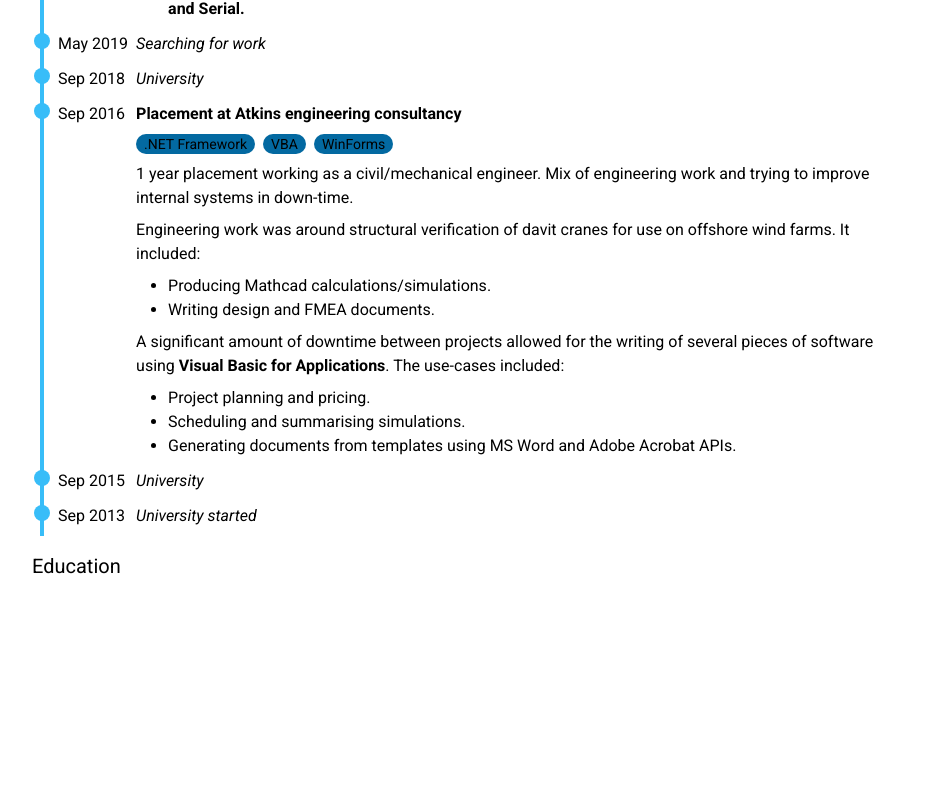
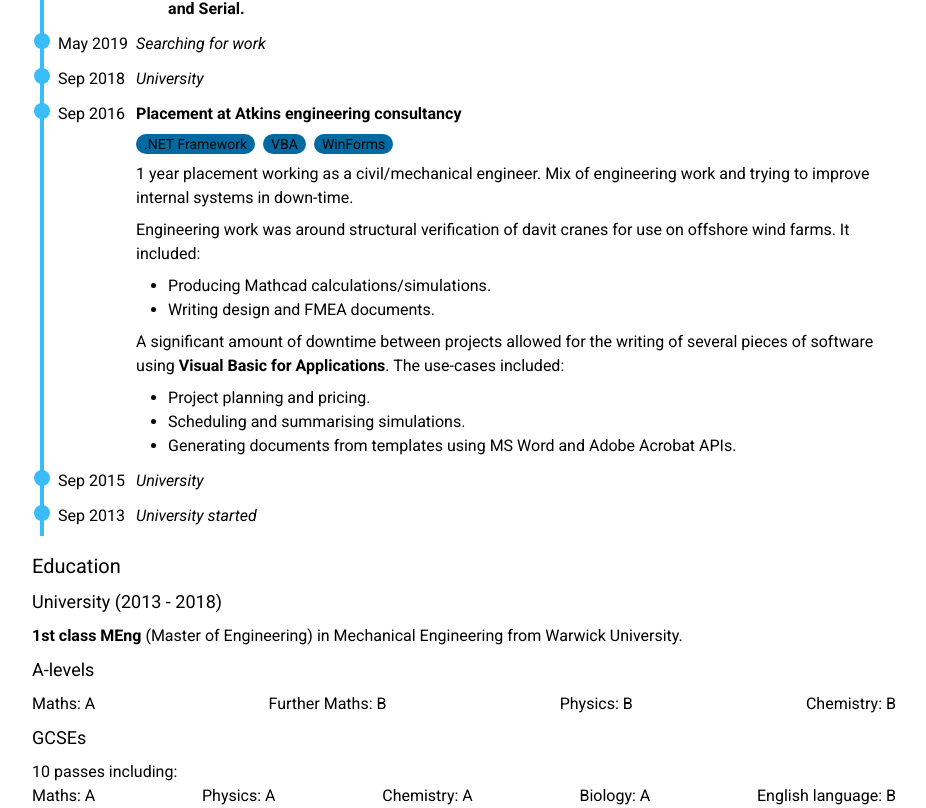
Before and after one commit to ArmandBernard/WebCV, a React (Vite) app: page / in a window 1280 px wide. Shown: the part 2036-2844 px from the top of the page, without its empty margins (176-1102 px from the left). Before the commit the page ends 2616 px from the top, so only its background shows below. Built offline with nearby package versions, Linux system fonts and the light colour scheme.

Commit message:
Add education details

```diff
--- a/src/Education.tsx
+++ b/src/Education.tsx
@@ -1,5 +1,28 @@
 export const Education = () => (
   <div>
     <h2>Education</h2>
+    <h3 id="university" className="text-lg my-2">
+      University (2013 - 2018)
+    </h3>
+    <p>
+      <b>1st class MEng</b> (Master of Engineering) in Mechanical Engineering
+      from Warwick University.
+    </p>
+    <h3 className="text-lg my-2">A-levels</h3>
+    <ul className="flex justify-between">
+      <li>Maths: A</li>
+      <li>Further Maths: B</li>
+      <li>Physics: B</li>
+      <li>Chemistry: B</li>
+    </ul>
+    <h3 className="text-lg my-2">GCSEs</h3>
+    <p>10 passes including:</p>
+    <ul className="flex justify-between">
+      <li>Maths: A</li>
+      <li>Physics: A</li>
+      <li>Chemistry: A</li>
+      <li>Biology: A</li>
+      <li>English language: B</li>
+    </ul>
   </div>
 );
```
